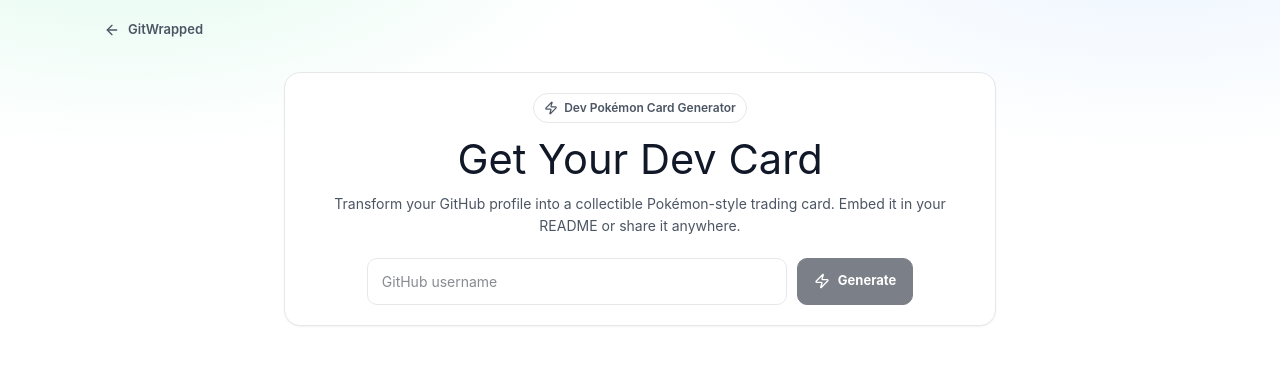
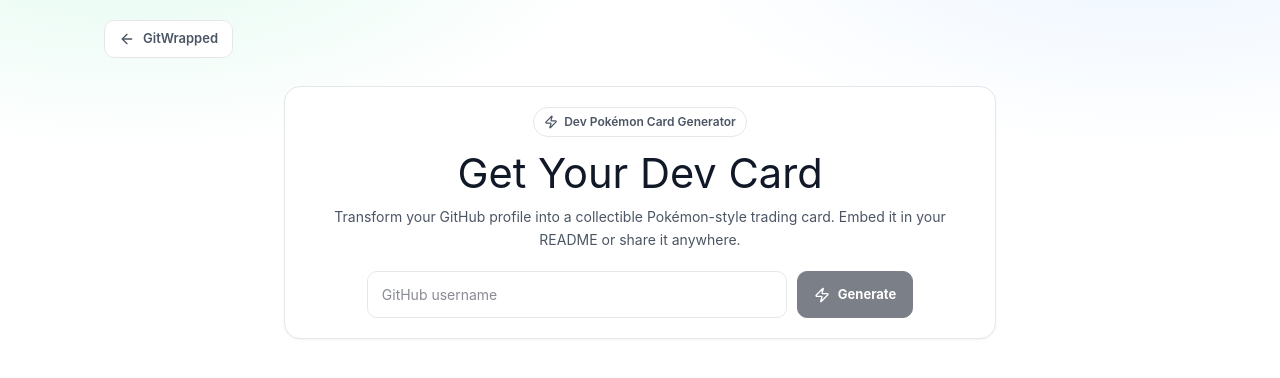
Before and after one commit to asynced24/gitwrapped, a Next.js app: page /generate in a window 1280 px wide. Shown: the top 378 px of the page. Built offline with nearby package versions, Linux system fonts and the light colour scheme.

Commit message:
feat: migrate card endpoint to Edge runtime with aggressive caching and UI fixes

```diff
--- a/src/app/globals.css
+++ b/src/app/globals.css
@@ -1760,6 +1760,8 @@
   max-width: 1120px;
   margin: 0 auto;
   padding: 20px 24px;
+  position: relative;
+  z-index: 10;
 }
 
 .generate-nav__back {
@@ -1769,10 +1771,17 @@
   font-size: 13px;
   font-weight: 600;
   color: var(--text-secondary);
+  padding: 8px 14px;
+  border-radius: var(--radius-md);
+  border: 1px solid var(--border-default);
+  background: var(--bg-card);
+  transition: all 0.2s ease;
 }
 
 .generate-nav__back:hover {
   color: var(--text-primary);
+  border-color: var(--accent-primary);
+  background: var(--bg-secondary);
 }
 
 .generate-hero {
@@ -1799,7 +1808,7 @@
   z-index: 0;
 }
 
-.generate-hero__box > *:not(.generate-hero__cursor) {
+.generate-hero__box>*:not(.generate-hero__cursor) {
   position: relative;
   z-index: 1;
 }
@@ -1941,17 +1950,20 @@
 }
 
 @keyframes card-glow-pulse {
-  0%, 100% {
+
+  0%,
+  100% {
     box-shadow:
       0 0 20px var(--glow-1),
       0 0 60px var(--glow-2),
-      0 4px 16px rgba(0,0,0,0.3);
-  }
+      0 4px 16px rgba(0, 0, 0, 0.3);
+  }
+
   50% {
     box-shadow:
       0 0 32px var(--glow-1),
       0 0 80px var(--glow-2),
-      0 4px 16px rgba(0,0,0,0.3);
+      0 4px 16px rgba(0, 0, 0, 0.3);
   }
 }
 
--- a/src/components/TechCursor.tsx
+++ b/src/components/TechCursor.tsx
@@ -165,7 +165,7 @@
                 width: '100%',
                 height: '100%',
                 pointerEvents: 'none',
-                zIndex: mode === "absolute" ? 0 : 1,
+                zIndex: 0,
             }}
         />
     );
```
